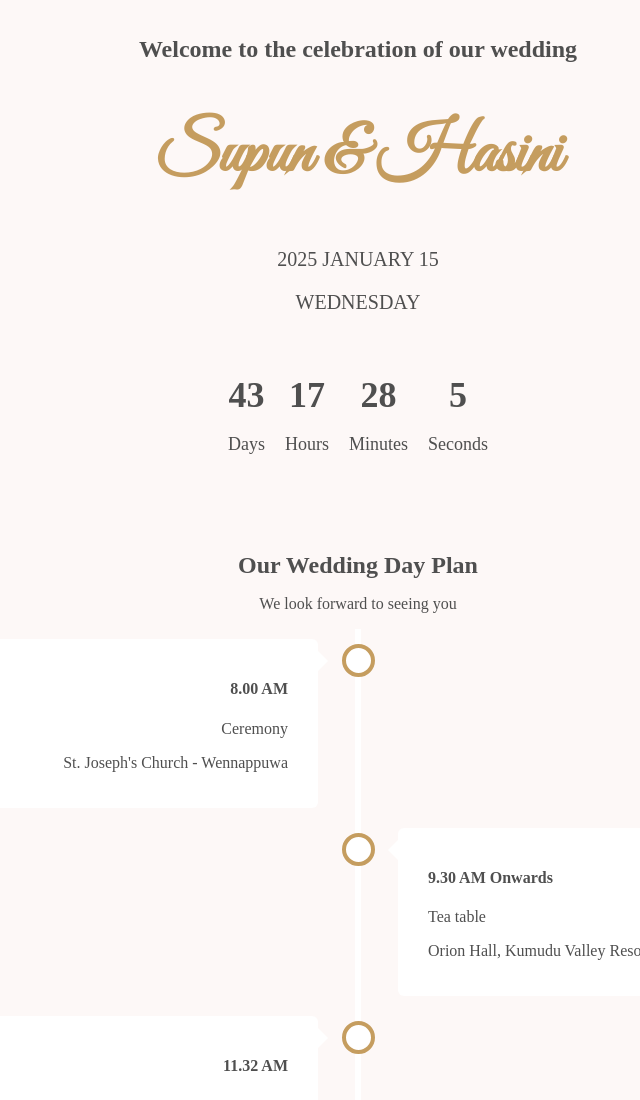
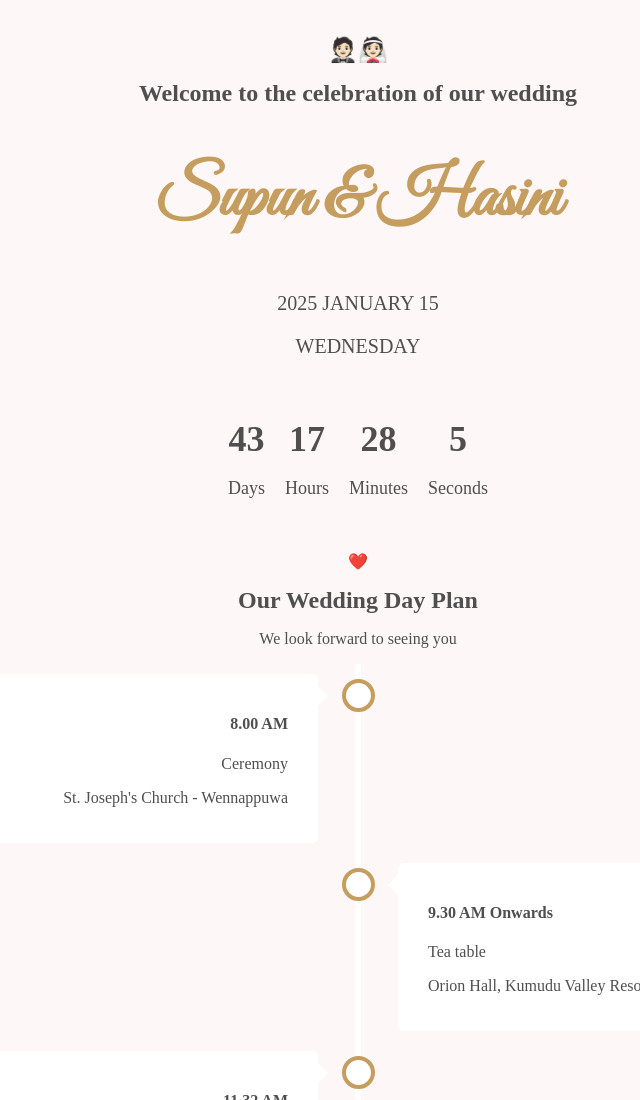
Before and after one commit to 1a11a/supunandhasini, a plain HTML site: page index.html in a window 1280 px wide. Shown: the top 1100 px of the page, without its empty margins (282-922 px from the left). Drawn offline with Linux system fonts and the light colour scheme.

Commit message:
update icon

```diff
--- a/index.html
+++ b/index.html
@@ -15,6 +15,7 @@
   <div class="hero">
     <!-- Invitation Header -->
      <img src="/images/wedding-rings.png" alt="Wedding RIngs" sizes="10px" hidden>
+    <h1>🤵🏻👰🏻</h1>
     <h1>Welcome to the celebration of our wedding</h1>
     <h2 class="couple-names">Supun <span>&</span> Hasini</h2>
 
@@ -34,6 +35,7 @@
     </div>
   </div>
     <!-- Wedding Events Timeline -->
+    <p >❤️</p>
     <h1>Our Wedding Day Plan</h1>
     <p >We look forward to seeing you</p>
     <div class="timeline">
@@ -41,7 +43,7 @@
         <div class="container left">
           <div class="content cleft">
             <h4>8.00 AM </h4>
-            <p>Ceremony</p>
+            <p>Ceremony </p>
             <p>St. Joseph's Church - Wennappuwa</p>
           </div>
         </div>
```
